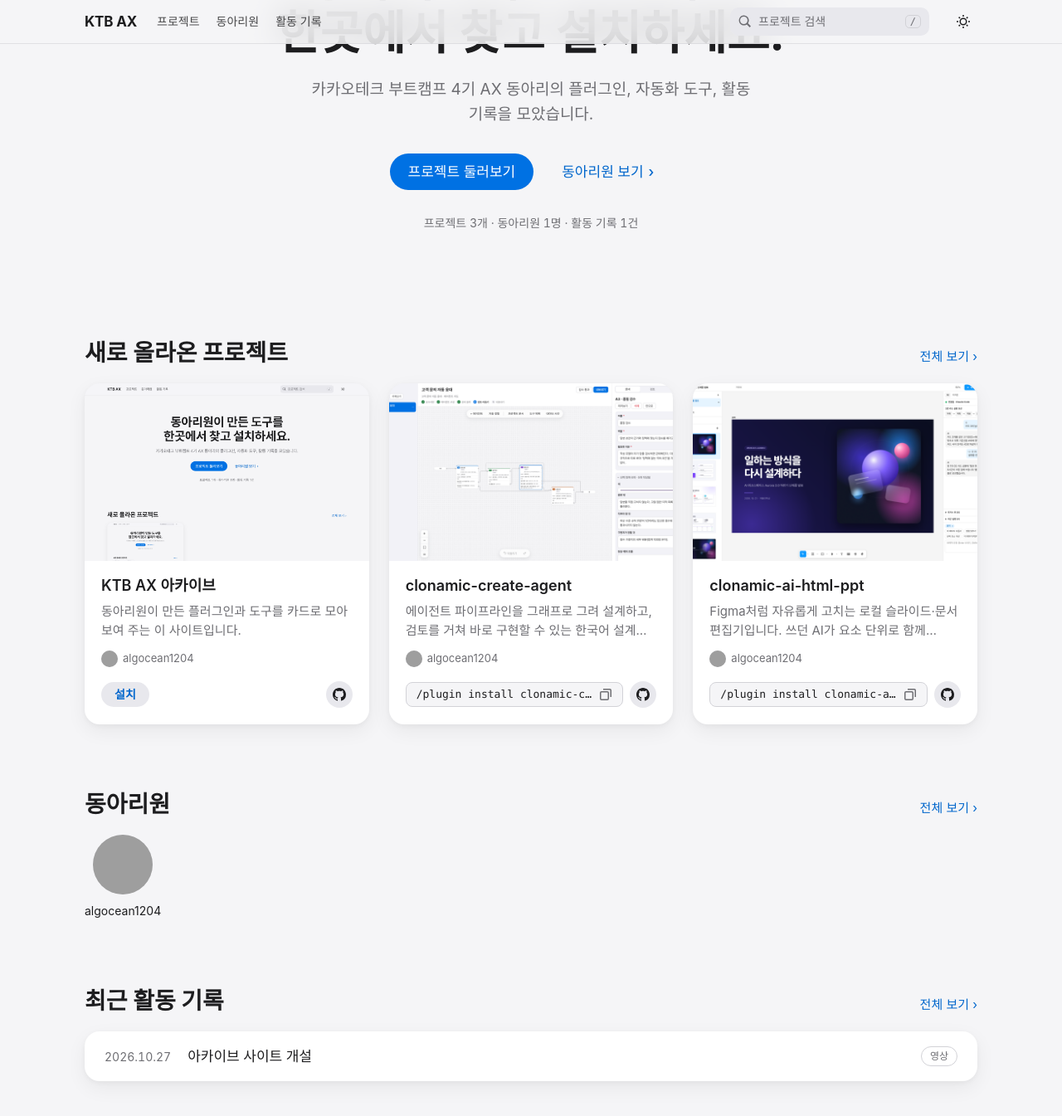
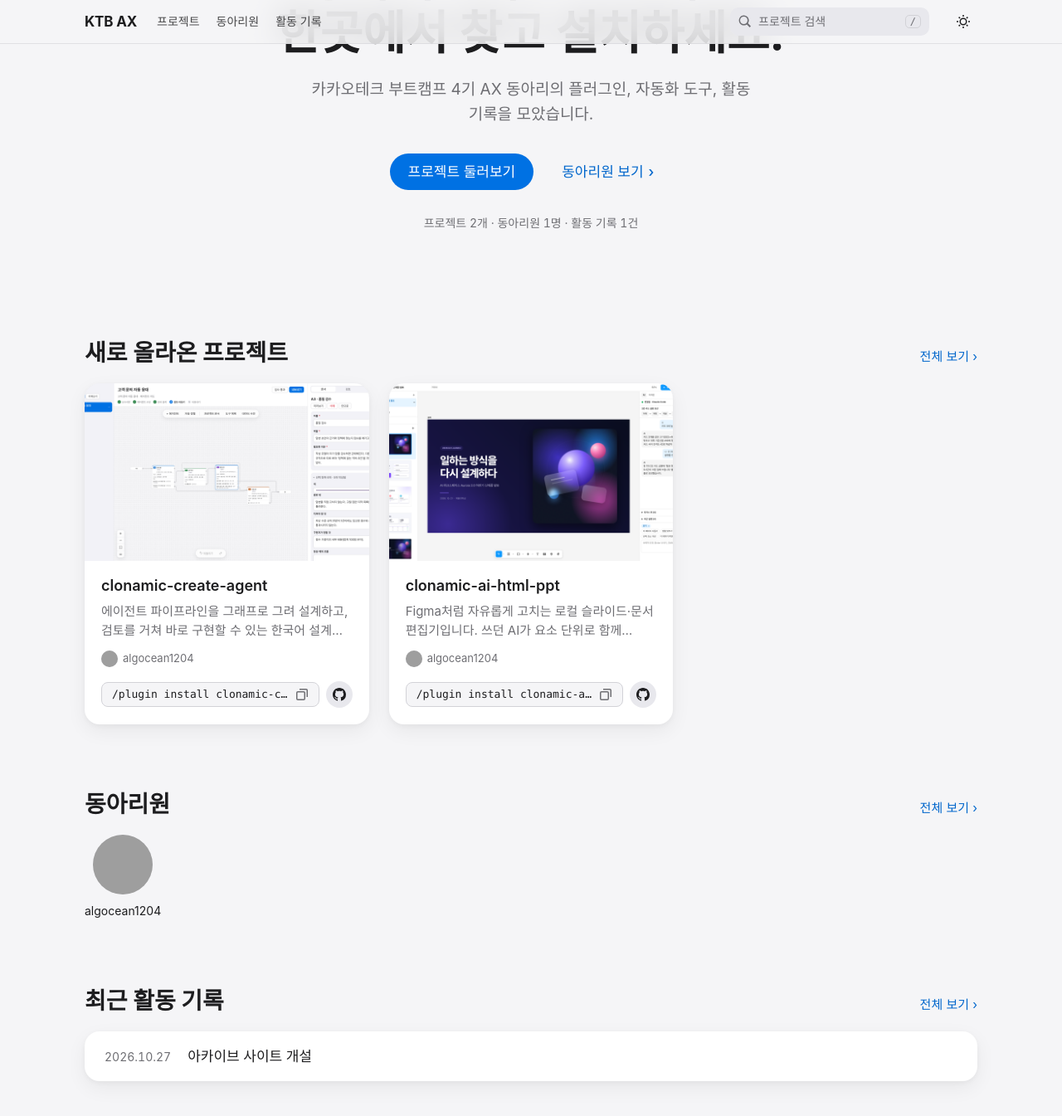
Before and after one commit to KTB-4th-AX/ktb-4th-ax.github.io, a Jekyll site: the page built from index.html, in a window 1280 px wide and 1400 px high, scrolled down 196 px. Shown: the top 1345 px of the window at 83% size. Built offline with Jekyll 4.4.1, drawn with Linux system fonts in a browser that asks for light colours; some web fonts are replaced; grey boxes are pictures that could not be loaded.

Commit message:
chore: 아카이브 사이트 자체 카드와 데모 영상 제거

````diff
--- a/_posts/2026-10-27-kickoff.md
+++ b/_posts/2026-10-27-kickoff.md
@@ -1,6 +1,5 @@
 ---
 title: 아카이브 사이트 개설
-video: /assets/videos/ktb-ax-archive.mp4
 ---
 동아리 활동 기록과 동아리원이 만든 프로젝트를 모아 둘 사이트를 열었습니다.
 
--- a/_projects/ktb-ax-archive.md
+++ /dev/null
@@ -1,33 +0,0 @@
----
-title: KTB AX 아카이브
-description: 동아리원이 만든 플러그인과 도구를 카드로 모아 보여 주는 이 사이트입니다.
-thumbnail: /assets/img/ktb-ax-archive.png
-demo: /assets/videos/ktb-ax-archive.mp4
-install: https://ktb-4th-ax.github.io/
-repo: https://github.com/KTB-4th-AX/KTB-4th-AX
-authors: [algocean1204]
-tags: [웹, Jekyll]
-date: 2026-10-27
----
-GitHub Pages와 Jekyll로 만든 정적 사이트입니다. 서버 없이 마크다운 파일만 추가하면 카드가 생깁니다.
-
-## 프로젝트 추가하기
-
-`_projects/` 폴더에 마크다운 파일을 하나 만들면 목록과 상세 페이지가 함께 생성됩니다.
-
-```yaml
----
-title: 프로젝트 이름
-description: 한두 문장 설명
-thumbnail: /assets/img/my-project.png
-demo: /assets/videos/my-project.mp4
-install: npx my-project
-repo: https://github.com/아이디/my-project
-authors: [github-아이디]
-tags: [CLI, 자동화]
-date: 2026-11-01
----
-```
-
-- `install`이 `https://`로 시작하면 설치 버튼이, 명령어면 복사 버튼이 표시됩니다.
-- `demo`는 mp4 영상이나 gif·png 이미지를 쓸 수 있습니다. 카드에 마우스를 올리면 재생됩니다.
````
Also changed, not shown: assets/img/ktb-ax-archive.png (deleted), 1 other file.
